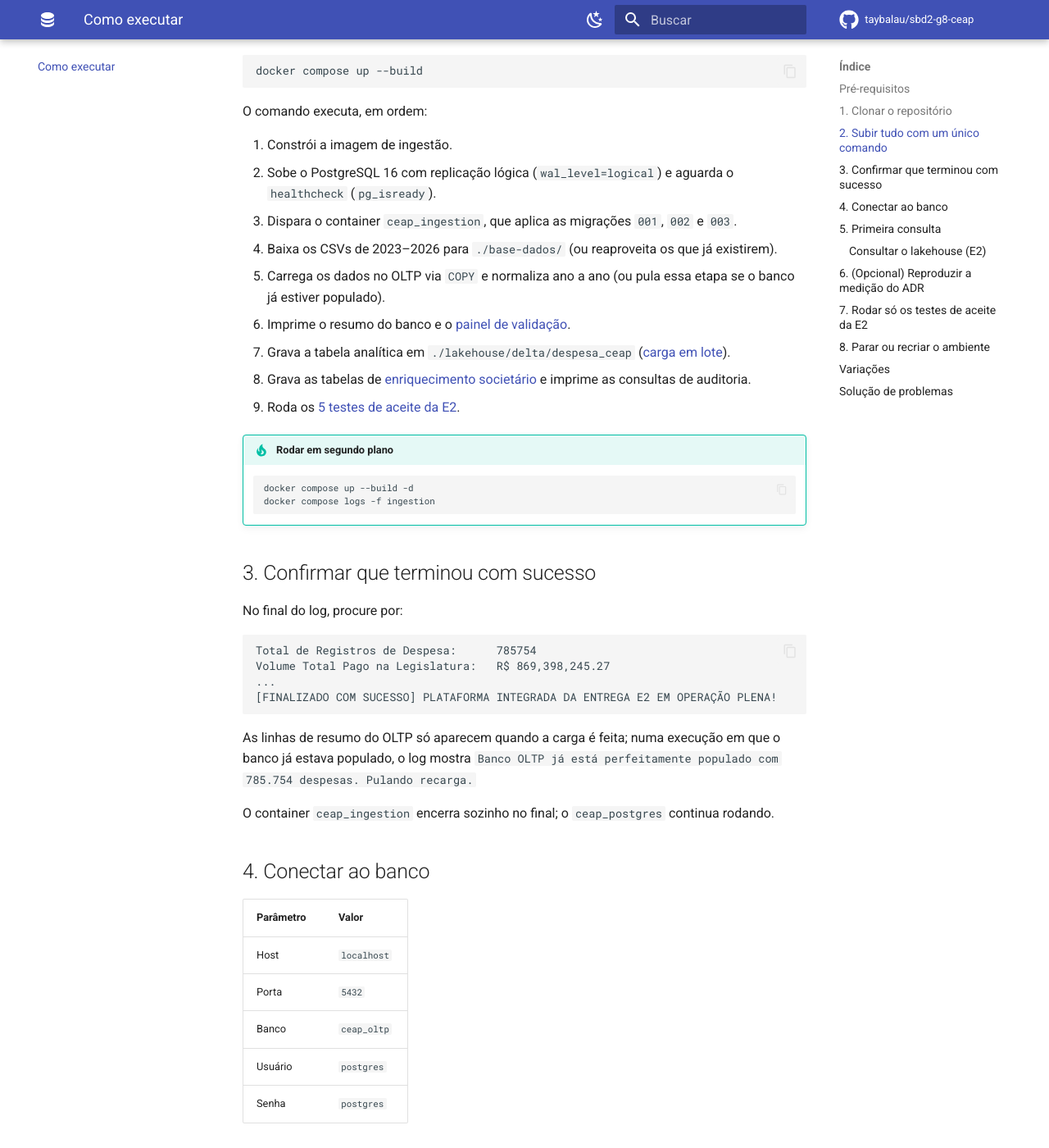
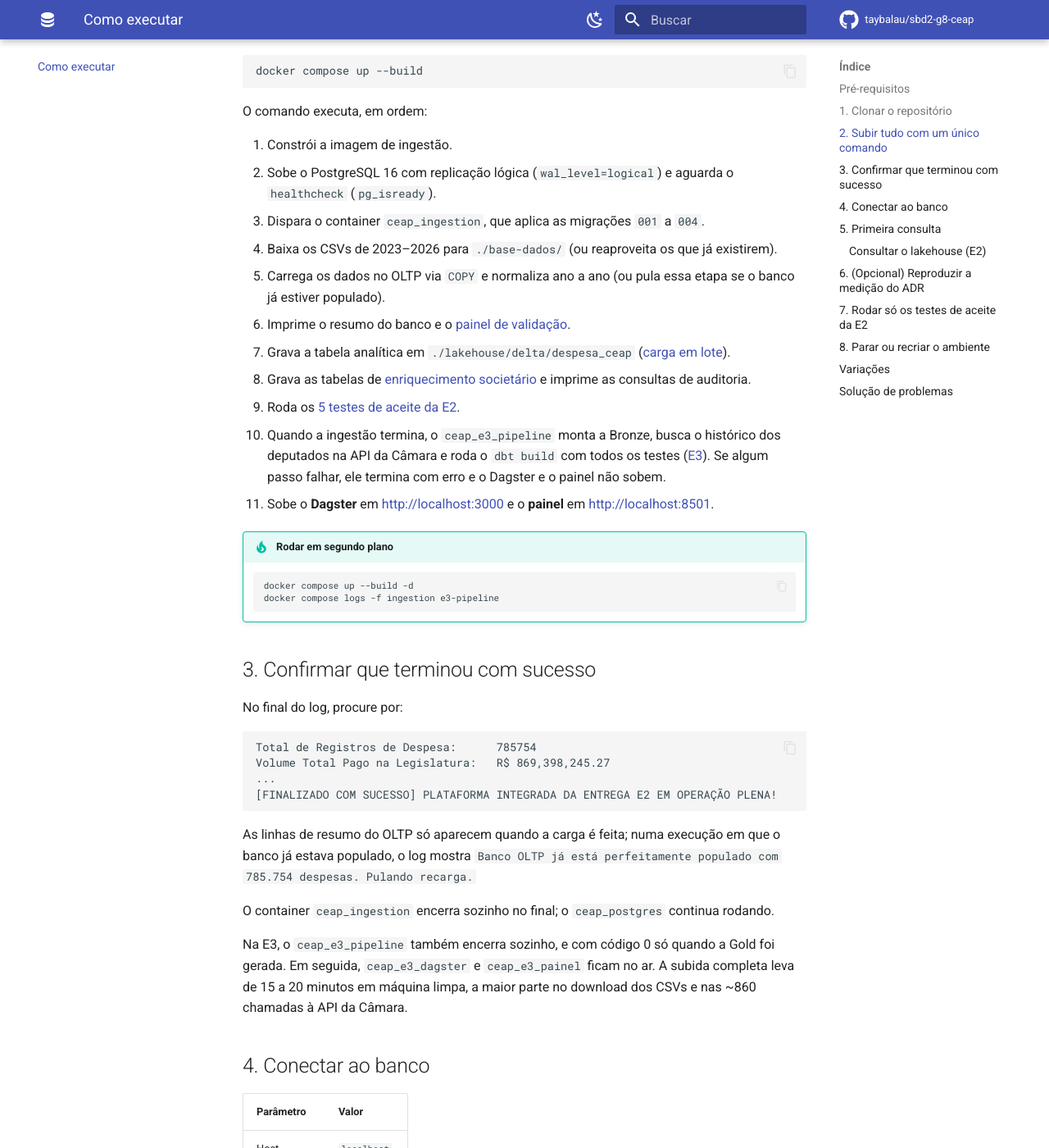
Before and after one commit to taybalau/sbd2-g8-ceap, an MkDocs documentation site: the page built from docs/como-executar.md, in a window 1280 px wide and 1400 px high, scrolled down 795 px. Shown: the whole window at 82% size. Built offline with MkDocs 1.6.1 and Material for MkDocs 9.7.7, drawn with Linux system fonts in a browser that asks for light colours; comment, search, counter and statistics services are not loaded.

Commit message:
feat(e3): plataforma completa sobe com um único docker compose up
- remove o profile e3: db, ingestão E1/E2, pipeline da E3, Dagster e painel sobem juntos,
  na ordem das dependências (a E3 espera a ingestão baixar os CSVs)
- README e docs/como-executar.md descrevem a subida completa e as portas 3000 e 8501

Co-authored-by: alvezclari <claraaalves.7@gmail.com>
Co-authored-by: Amandaaaaabreu <amandaabreu045@gmail.com>
Co-authored-by: filipe-002 <002.f1l1p3@gmail.com>
Co-authored-by: GabrielMEsteves <gabrielesteves@outlook.com>
Co-authored-by: taybalau <taynaravitorino@gmail.com>

````diff
--- a/docker-compose.yml
+++ b/docker-compose.yml
@@ -45,7 +45,6 @@ services:
       - ceap_network
 
   e3-pipeline:
-    profiles: ["e3"]
     build: {context: ., dockerfile: docker/e3/Dockerfile}
     container_name: ceap_e3_pipeline
     command: python orquestracao/demo_falhas.py base
@@ -58,7 +57,6 @@ services:
       ingestion: {condition: service_completed_successfully}
 
   e3-dagster:
-    profiles: ["e3"]
     build: {context: ., dockerfile: docker/e3/Dockerfile}
     container_name: ceap_e3_dagster
     command: dagster dev -f orquestracao/definitions.py -h 0.0.0.0 -p 3000
@@ -71,7 +69,6 @@ services:
       e3-pipeline: {condition: service_completed_successfully}
 
   e3-painel:
-    profiles: ["e3"]
     build: {context: ., dockerfile: docker/e3/Dockerfile}
     container_name: ceap_e3_painel
     command: streamlit run painel/app.py --server.address 0.0.0.0 --server.port 8501
--- a/docs/como-executar.md
+++ b/docs/como-executar.md
@@ -31,18 +31,20 @@ O comando executa, em ordem:
 
 1. Constrói a imagem de ingestão.
 2. Sobe o PostgreSQL 16 com replicação lógica (`wal_level=logical`) e aguarda o `healthcheck` (`pg_isready`).
-3. Dispara o container `ceap_ingestion`, que aplica as migrações `001`, `002` e `003`.
+3. Dispara o container `ceap_ingestion`, que aplica as migrações `001` a `004`.
 4. Baixa os CSVs de 2023–2026 para `./base-dados/` (ou reaproveita os que já existirem).
 5. Carrega os dados no OLTP via `COPY` e normaliza ano a ano (ou pula essa etapa se o banco já estiver populado).
 6. Imprime o resumo do banco e o [painel de validação](consultas.md).
 7. Grava a tabela analítica em `./lakehouse/delta/despesa_ceap` ([carga em lote](lakehouse.md#caminho-1--ingestão-em-lote)).
 8. Grava as tabelas de [enriquecimento societário](enriquecimento.md) e imprime as consultas de auditoria.
 9. Roda os [5 testes de aceite da E2](lakehouse.md#testes-de-aceite).
+10. Quando a ingestão termina, o `ceap_e3_pipeline` monta a Bronze, busca o histórico dos deputados na API da Câmara e roda o `dbt build` com todos os testes ([E3](e3.md)). Se algum passo falhar, ele termina com erro e o Dagster e o painel não sobem.
+11. Sobe o **Dagster** em <http://localhost:3000> e o **painel** em <http://localhost:8501>.
 
 !!! tip "Rodar em segundo plano"
     ```bash
     docker compose up --build -d
-    docker compose logs -f ingestion
+    docker compose logs -f ingestion e3-pipeline
     ```
 
 ## 3. Confirmar que terminou com sucesso
@@ -59,6 +61,8 @@ Volume Total Pago na Legislatura:   R$ 869,398,245.27
 As linhas de resumo do OLTP só aparecem quando a carga é feita; numa execução em que o banco já estava populado, o log mostra `Banco OLTP já está perfeitamente populado com 785.754 despesas. Pulando recarga.`
 
 O container `ceap_ingestion` encerra sozinho no final; o `ceap_postgres` continua rodando.
+
+Na E3, o `ceap_e3_pipeline` também encerra sozinho, e com código 0 só quando a Gold foi gerada. Em seguida, `ceap_e3_dagster` e `ceap_e3_painel` ficam no ar. A subida completa leva de 15 a 20 minutos em máquina limpa, a maior parte no download dos CSVs e nas ~860 chamadas à API da Câmara.
 
 ## 4. Conectar ao banco
 
````
Also changed, not shown: README.md (+6 -2 lines), docs/e3.md (+1 -1 lines).
